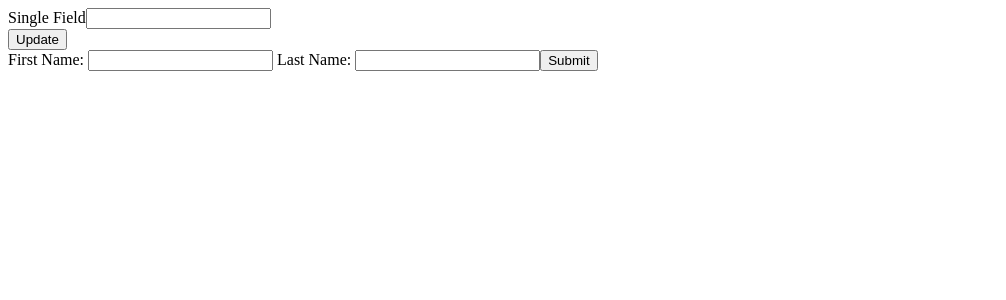
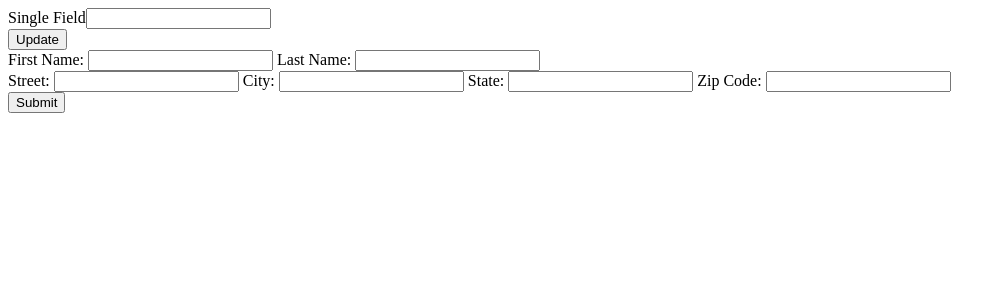
Before and after one commit to randhir4605/angular, an Angular app: page / in a window 1280 px wide. Shown: the top 300 px of the page, without its empty margins (0-1006 px from the left). Built offline with nearby package versions, Linux system fonts and the light colour scheme.

Commit message:
nested form group

```diff
--- a/src/app/reactive-form/reactive-form.component.html
+++ b/src/app/reactive-form/reactive-form.component.html
@@ -1,3 +1,4 @@
+<!-- reactive-form.component.html-->
 <div>
     <label for="singlefield">Single Field</label>
     <input type="text" id="singlefield" bind-formControl="singlefield">
@@ -17,5 +18,27 @@
         Last Name:
         <input type="text" formControlName="lastName">
       </label>
+
+      <div formGroupName="address">
+        <label>
+            Street:
+            <input type="text" formControlName="street">
+          </label>
+
+          <label>
+            City:
+            <input type="text" formControlName="city">
+          </label>
+
+          <label>
+            State:
+            <input type="text" formControlName="state">
+          </label>
+
+          <label>
+            Zip Code:
+            <input type="text" formControlName="zip">
+          </label>
+      </div>
       <button type="submit">Submit</button>
 </form>
--- a/src/app/reactive-form/reactive-form.component.ts
+++ b/src/app/reactive-form/reactive-form.component.ts
@@ -12,8 +12,15 @@
 
   profileForm=new FormGroup({
     firstName:new FormControl(''),
-    lastName:new FormControl('')
+    lastName:new FormControl(''),
+    address:new FormGroup({
+      street:new FormControl(''),
+      city:new FormControl(''),
+      state: new FormControl(''),
+      zip:new FormControl('')
+    })
   });
+
   constructor() { }
 
   ngOnInit() {
```
